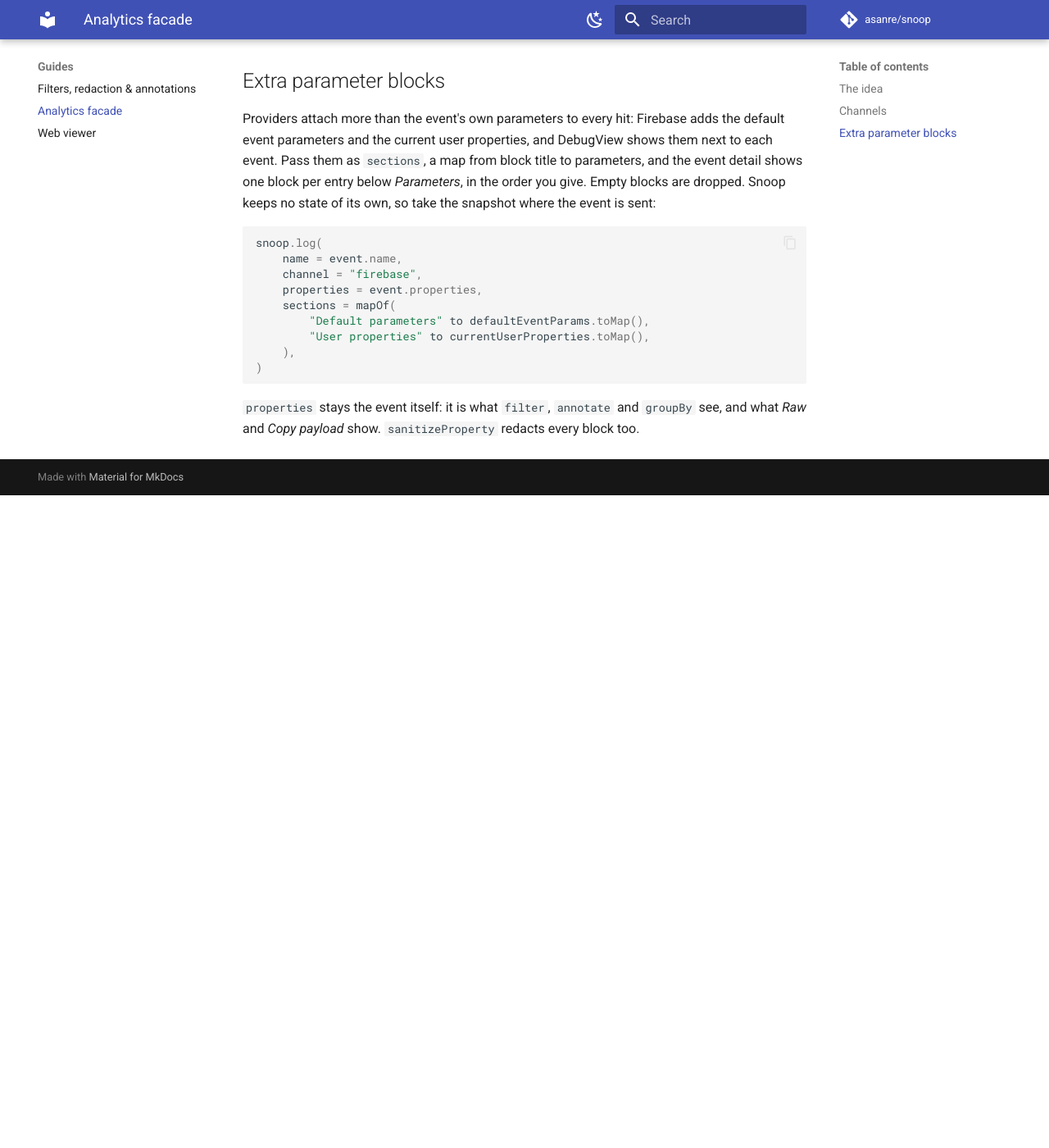
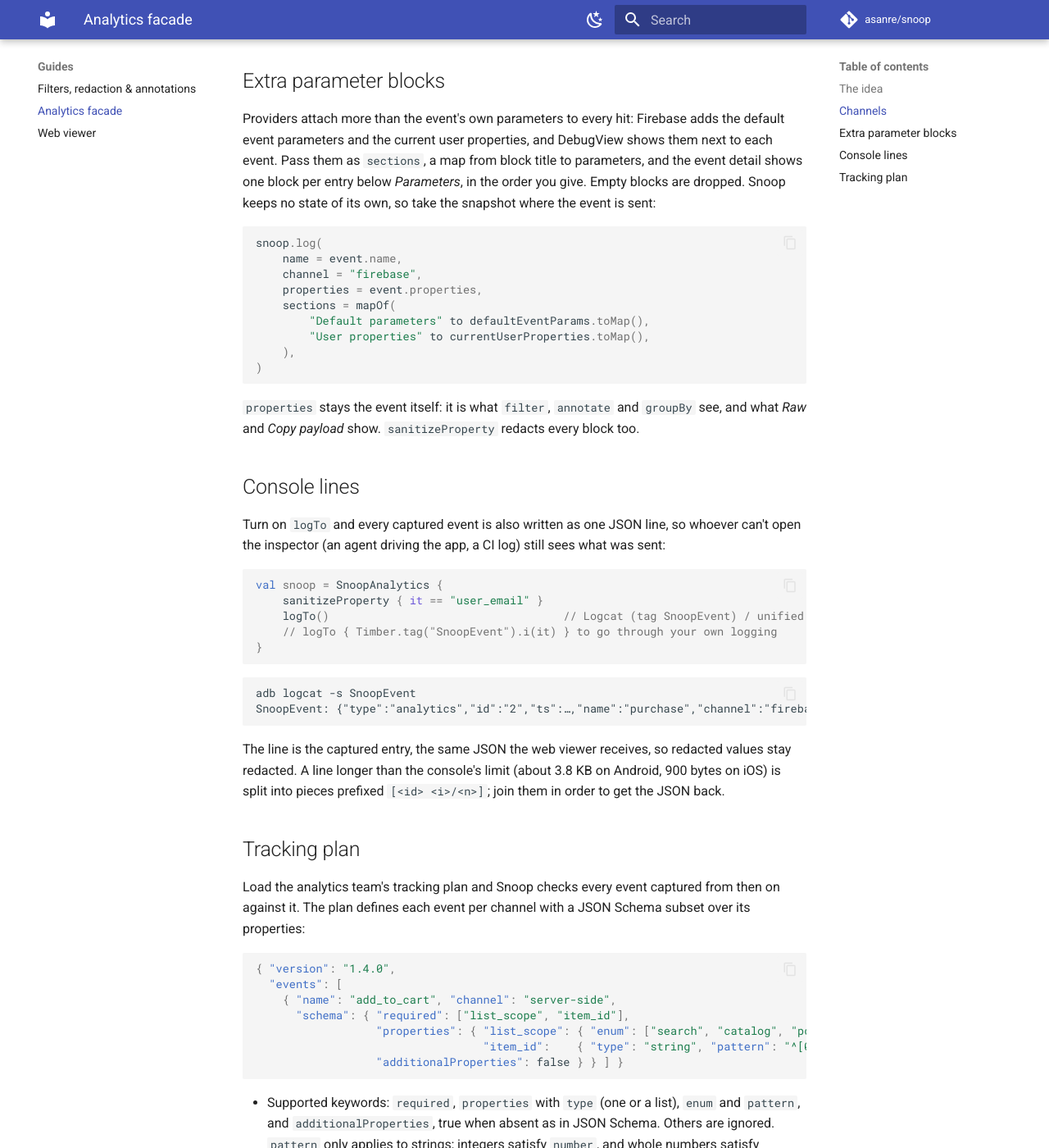
Before and after one commit to asanre/verivent, an MkDocs documentation site: the page built from docs/integration-analytics-facade.md, in a window 1280 px wide and 1400 px high, scrolled down 1402 px. Shown: the whole window at 82% size. Built offline with MkDocs 1.6.1 and Material for MkDocs 9.7.7, drawn with Linux system fonts in a browser that asks for light colours; comment, search, counter and statistics services are not loaded; before the commit the page ends 2006 px from its top, so only the background shows below that; some of the changed text lies outside the part shown.

Commit message:
docs: describe console lines and the tracking plan
Also points the web viewer guide at the renamed extra parameter blocks section and drops the outdated user property wording.

````diff
--- a/docs/integration-analytics-facade.md
+++ b/docs/integration-analytics-facade.md
@@ -82,3 +82,73 @@
 
 `properties` stays the event itself: it is what `filter`, `annotate` and `groupBy` see, and what
 *Raw* and *Copy payload* show. `sanitizeProperty` redacts every block too.
+
+## Console lines
+
+Turn on `logTo` and every captured event is also written as one JSON line, so whoever can't open
+the inspector (an agent driving the app, a CI log) still sees what was sent:
+
+```kotlin
+val snoop = SnoopAnalytics {
+    sanitizeProperty { it == "user_email" }
+    logTo()                                   // Logcat (tag SnoopEvent) / unified log on iOS
+    // logTo { Timber.tag("SnoopEvent").i(it) } to go through your own logging
+}
+```
+
+```text
+adb logcat -s SnoopEvent
+SnoopEvent: {"type":"analytics","id":"2","ts":…,"name":"purchase","channel":"firebase","properties":[…]}
+```
+
+The line is the captured entry, the same JSON the web viewer receives, so redacted values stay
+redacted. A line longer than the console's limit (about 3.8 KB on Android, 900 bytes on iOS) is
+split into pieces prefixed `[<id> <i>/<n>] `; join them in order to get the JSON back.
+
+## Tracking plan
+
+Load the analytics team's tracking plan and Snoop checks every event captured from then on against
+it. The plan defines each event per channel with a JSON Schema subset over its properties:
+
+```json
+{ "version": "1.4.0",
+  "events": [
+    { "name": "add_to_cart", "channel": "server-side",
+      "schema": { "required": ["list_scope", "item_id"],
+                  "properties": { "list_scope": { "enum": ["search", "catalog", "pdp"] },
+                                  "item_id":    { "type": "string", "pattern": "^[0-9]+$" } },
+                  "additionalProperties": false } } ] }
+```
+
+- Supported keywords: `required`, `properties` with `type` (one or a list), `enum` and `pattern`,
+  and `additionalProperties`, true when absent as in JSON Schema. Others are ignored. `pattern`
+  only applies to strings; integers satisfy `number`, and whole numbers satisfy `integer`.
+- The check runs on the values you pass to `log`, before redaction, so types are the host's types.
+  `sections` are not checked.
+- An event that breaks the plan carries `issues`, shown as a badge, in the detail and in console
+  lines. Issues name the property and what was expected, never the value.
+- An event the plan doesn't define gets the `not in plan` annotation, not an issue: a partial plan
+  is expected while the catalog grows.
+- Like grouping, the verdict is stamped at capture. Loading or clearing a plan doesn't revisit
+  earlier events.
+
+Load it whichever way suits who is testing:
+
+| Who | How |
+|---|---|
+| Host code, tests | `SnoopCore.loadTrackingPlan(json)` / `clearTrackingPlan()`; throws `IllegalArgumentException` on an invalid plan and keeps the current one |
+| Someone on the device (BrowserStack included) | *Plan* in the inspector's top bar, then paste the JSON |
+| Someone on the web viewer | *No plan* / *Plan x.y* in the header: paste or pick a file |
+| An agent with `adb` | write the file below with `run-as`, then restart the app |
+
+To keep the plan across launches, give Snoop a directory; setting it loads the plan stored there:
+
+```kotlin
+SnoopCore.configure(storageDir = "${context.filesDir}/snoop")
+```
+
+```text
+adb shell "run-as <your.package> sh -c 'mkdir -p files/snoop && cat > files/snoop/tracking-plan.json'" < plan.json
+```
+
+`SnoopCore.trackingPlanVersion` is a `StateFlow` of the loaded plan's version, null when none.
````
Also changed, not shown: docs/filters-redaction-annotations.md (+1 -1 lines), docs/native-ios.md (+16 -0 lines), docs/web-viewer.md (+1 -1 lines).
